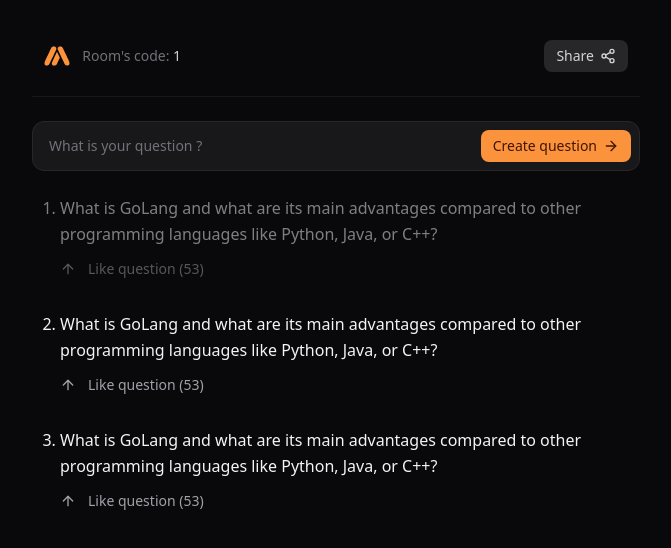
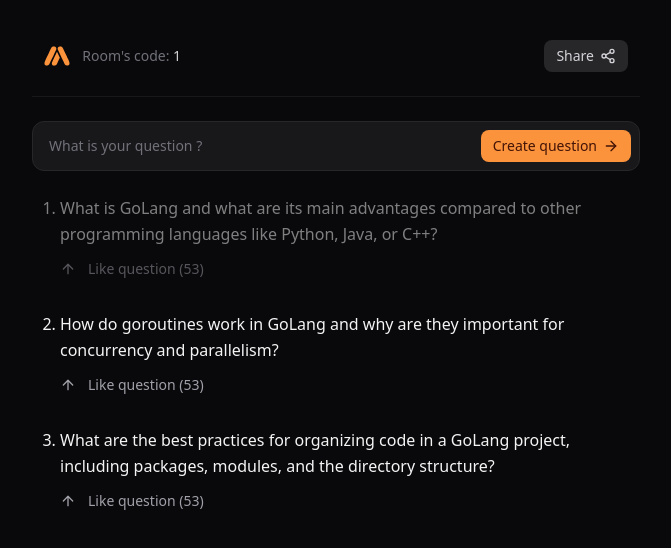
Before and after one commit to mkorrea/ama, a React (Vite) app: page /room/1 in a window 1280 px wide. Shown: the top 548 px of the page, without its empty margins (304-975 px from the left). Built offline with nearby package versions, Linux system fonts and the light colour scheme.

Commit message:
add text messages

```diff
--- a/src/pages/room.tsx
+++ b/src/pages/room.tsx
@@ -41,6 +41,8 @@
 
       <div className="h-px w-full bg-zinc-900"></div>
 
+
+
       <form
           className="flex items-center gap-2 bg-zinc-900 rounded-xl p-2 border border-zinc-800 ring-orange-400 ring-offset-2 ring-offset-zinc-950 focus-within:ring-1"
         >
@@ -63,10 +65,8 @@
 
         <ol className="list-decimal list-outside px-3 space-y-8">
           <Message text="What is GoLang and what are its main advantages compared to other programming languages like Python, Java, or C++?" amountOfReactions={53} answered />
-          <Message text="What is GoLang and what are its main advantages compared to other programming languages like Python, Java, or C++?" amountOfReactions={53} />
-          <Message text="What is GoLang and what are its main advantages compared to other programming languages like Python, Java, or C++?" amountOfReactions={53} />
-
-
+          <Message text="How do goroutines work in GoLang and why are they important for concurrency and parallelism?" amountOfReactions={53} />
+          <Message text="What are the best practices for organizing code in a GoLang project, including packages, modules, and the directory structure?" amountOfReactions={53} />
         </ol>
     </div>
   )
```
